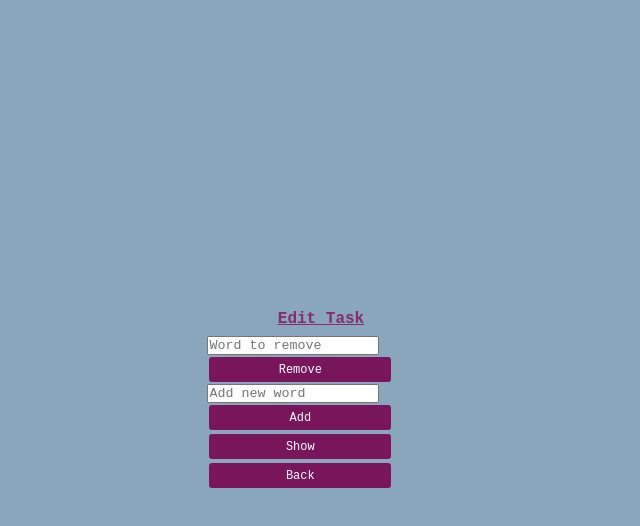
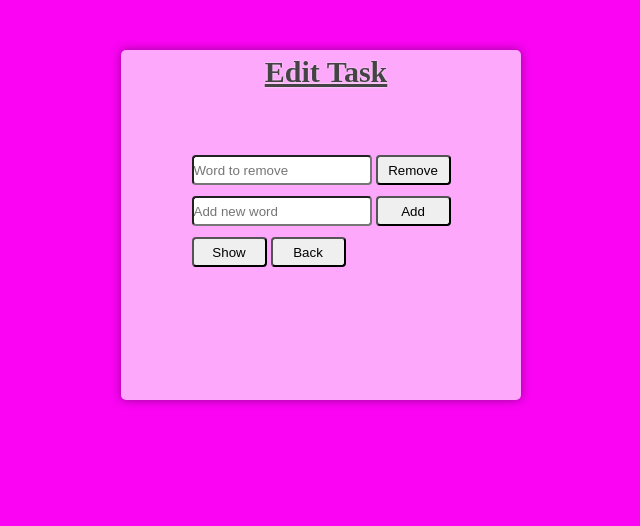
Before and after one commit to yadavAnmol/To-Do-List-App, a plain HTML site: page edit.html in a window 1280 px wide. Shown: the whole page, without its empty margins (319-959 px from the left). Drawn offline with Linux system fonts and the light colour scheme.

Commit message:
Improved styles in style.css for better UI.
- Added consistent styling for new input sections and buttons.
- Improved layout spacing and readability.
- Applied box shadows and border-radius for better design.

```diff
--- a/style.css
+++ b/style.css
@@ -2,59 +2,119 @@
   margin: 0;
   padding: 0;
   box-sizing: border-box;
-  font-family: monospace;
 }
 
 body {
-  width: 100%;
-  height: 100vh;
-  display: flex;
-  justify-content: center;
-  align-items: center;
-  background-color: #8aa6bc;
+  background-color: #fa04f3;
 }
 
-.container {
-  width: 250px;
-  padding: 10px;
-  background-color: #d0dbe4;
-  border-radius: 5px;
-  text-align: center;
-}
-
-h1 {
-  margin-bottom: 8px;
-  font-size: 16px;
-  color: #862c6b;
+.main {
+  width: 400px;
+  height: 350px;
+  margin: auto;
+  margin-top: 50px;
+  /* border: 2px solid black; */
+  border-radius: 5px 5px 5px 5px;
+  background-color: #fda8fb;
+  box-shadow: 0px 0px 10px #990394;
+  display: grid;
+  justify-content: center;
 }
 
 .task {
+  margin: 5px;
+  width: 100%;
+  /* height: 50px; */
   display: flex;
-  flex-direction: column;
-  align-items: center;
-  gap: 5px;
+  justify-content: center;
+  font-size: 15px;
+  color: #454445;
+  text-shadow: 0px 0px 2px #f4f2f4;
 }
 
-.input {
-  width: 90%;
-  padding: 4px;
-  border-radius: 3px;
-  border: 1px solid #ccc;
+.sub_main {
+  width: 100%;
+  height: 200px;
 }
 
-button {
-  margin: 2px;
-  width: 80%;
-  height: 25px;
-  border-radius: 3px;
-  border: none;
-  color: white;
-  background-color: #79155b;
-  cursor: pointer;
-  font-size: 12px;
-  transition: background-color 0.2s ease-in-out;
+.flex{
+  display: flex;
 }
 
-button:hover {
-  background-color: #5a1045;
+.row1 {
+  margin: 5px;
+  padding: 3px;
 }
+
+.row2 {
+  margin: 5px;
+  padding: 3px;
+}
+
+.row3 {
+  margin: 5px;
+  padding: 3px;
+}
+
+.row4 {
+  margin: 5px;
+  padding: 3px;
+}
+
+.newPageRow1 {
+  margin: 5px;
+  padding: 3px;
+}
+
+.newPageRow2 {
+  margin: 5px;
+  padding: 3px;
+}
+
+.newPageRow3 {
+  margin: 5px;
+  padding: 3px;
+}
+
+.sub_row1 {
+  border-radius: 4px 4px 4px 4px;
+  width: 180px;
+  height: 30px;
+}
+
+.sub_row2 {
+  border-radius: 4px 4px 4px 4px;
+  width: 180px;
+  height: 30px;
+}
+
+.sub_row3 {
+  border-radius: 4px 4px 4px 4px;
+  width: 180px;
+  height: 30px;
+}
+
+.btn {
+  border-radius: 4px 4px 4px 4px;
+  width: 75px;
+  height: 30px;
+  cursor: pointer;
+}
+
+.remove {
+  border-radius: 4px 4px 4px 4px;
+  width: 180px;
+  height: 30px;
+}
+
+.add {
+  border-radius: 4px 4px 4px 4px;
+  width: 180px;
+  height: 30px;
+}
+
+.show {
+  border-radius: 4px 4px 4px 4px;
+  width: 180px;
+  height: 30px;
+}
```
